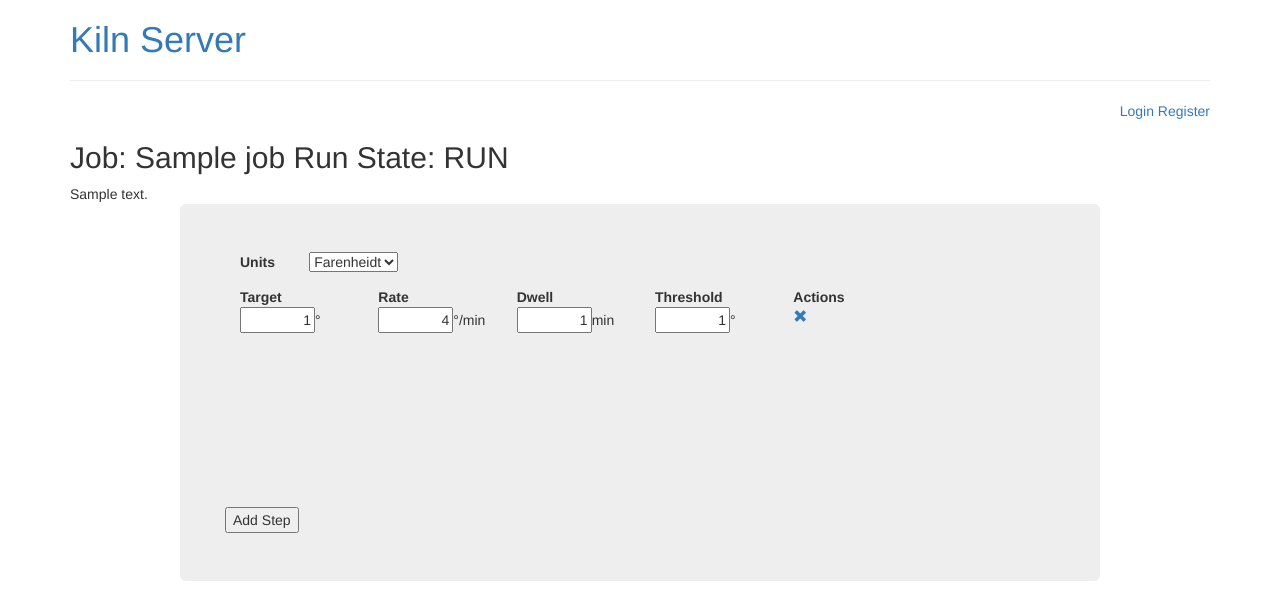
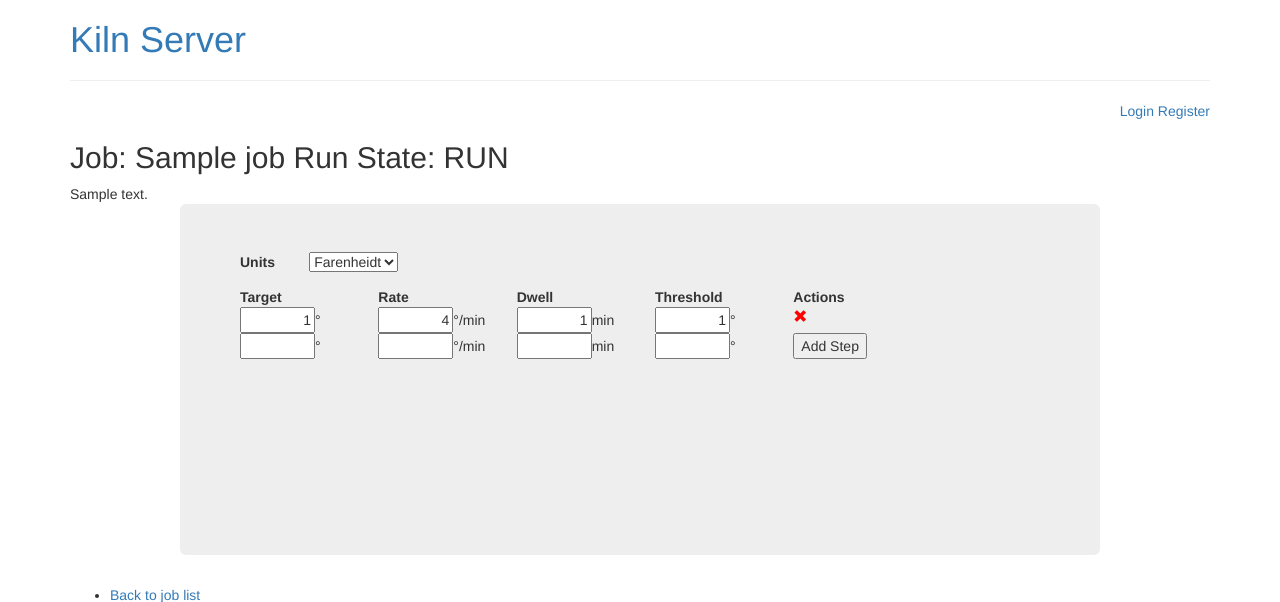
Before and after one commit to techwiz42/kilnserver, a Flask app: template kilnweb/templates/show_job_steps.html in a window 1280 px wide. Shown: the top 602 px of the page. Run offline with Flask 2, Linux system fonts and the light colour scheme; tables that the repository leaves empty hold one stand-in row (values such as "Sample post"); the template is opened without the code that fills it: values that come from a table or form of the project are taken from there, most other values are stand-ins (such as "Sample title", 1, 10 or a date in 2020); data that the repository does not hold is empty; some libraries are stand-ins or nearby versions.

Commit message:
dont add empty row to job steps, do allow entry form on view

```diff
--- a/kilnweb2/kilnweb2/templates/show_job_steps.html
+++ b/kilnweb2/kilnweb2/templates/show_job_steps.html
@@ -75,13 +75,23 @@
             <div class="col-md-2"><input type="text" id='dwell' size="6" name="dwell[{{ step.id }}]" style="text-align:right;" value="{{ step.dwell }}"/>min</div>
             <div class="col-md-2"><input type="text"  id='threshold' size="6" name="threshold[{{ step.id }}]" style="text-align:right;" value="{{ step.threshold }}"/>&deg;</div>
             <div class="col-md-2">
-              <a title="Delete step" href="{{ url_for('delete_job_step', job_id=job.id, step_id=step.id) }}"><i class="glyphicon glyphicon-remove"></i></a>
+              <a title="Delete Step" href="{{ url_for('delete_job_step', job_id=job.id, step_id=step.id) }}">
+	        <i class="glyphicon glyphicon-remove" style="color:red"></i>
+	      </a>
             </div>
           </div>
         </div> <!-- end row -->
         {% endfor %}
+        <div class="row">
+          <div class="form-group">
+            <div class="col-md-2"><input type="text" id="target" size="6" name="target" style="text-align:right;" value=""/>&deg;</div>
+            <div class="col-md-2"><input type="text" id="rate" size="6" name="rate" style="text-align:right;" value=""/>&deg;/min</div>
+	    <div class="col-md-2"><input type="text" id="dwell" size="6" name="dwell" style="text-align:right;" value=""/>min</div>
+	    <div class="col-md-2"><input type="text" id="threshold" size="6" name="threshold" style="text-align:right;" value=""/>&deg;</div>
+	    <div class="col-md-2"><input type="submit" value="Add Step"/></div>
+	  </div>
+	</div>
         </div>  <!-- end scrolling window -->
-        <div class="row"><input type="submit" value="Add Step"/></div>
     </div> <!-- end jumbotron -->
       </div> <!-- end jumbotron offset -->
       </div> <!-- end vertical-center -->
--- a/kilnweb2/kilnweb2/views.py
+++ b/kilnweb2/kilnweb2/views.py
@@ -147,8 +147,6 @@ def show_job_steps(job_id):
     flash("Accessing someone else's job is strictly not allowed.")
     flash("This infraction has been logged.")
     return  redirect(url_for('show_jobs'))
-  # Append an empty row.
-
   job_steps = model.JobStep.query.filter_by(job_id=job_id).all()
   return render_template('show_job_steps.html', job=job, job_steps=job_steps, run_state=run_state)
 
@@ -176,13 +174,11 @@ def update_job_steps(job_id):
     return  redirect(url_for('show_jobs'))
   __update_steps(job)
   flash("Job %s updated" % job.name)
-  step = model.JobStep(job=job, target=0, rate=0, dwell=0, threshold=0)
-  app.db.session.add(step)
-  app.db.session.commit()
   return redirect(url_for('show_job_steps', job_id=job.id))
 
 def __update_steps(job):
   for step_id in request.form.getlist('id'):
+    #update existing steps
     target = int(request.form["target[%s]" % step_id])
     rate = int(request.form["rate[%s]" % step_id])
     dwell = int(request.form["dwell[%s]" % step_id])
@@ -196,6 +192,12 @@ def __update_steps(job):
       step_record.dwell = dwell
       step_record.threshold = threshold
     app.db.session.add(step_record)
+  #Add a new step
+  target = int(request.form["target"])
+  rate = int(request.form["rate"])
+  dwell = int(request.form["dwell"])
+  threshold = int(request.form["threshold"])
+  step_record = model.JobStep(job=job, target=target, rate=rate, dwell=dwell, threshold=threshold)
   app.db.session.commit()
 
 @app.route('/job/<int:job_id>/steps/add', methods=['GET'])
```
